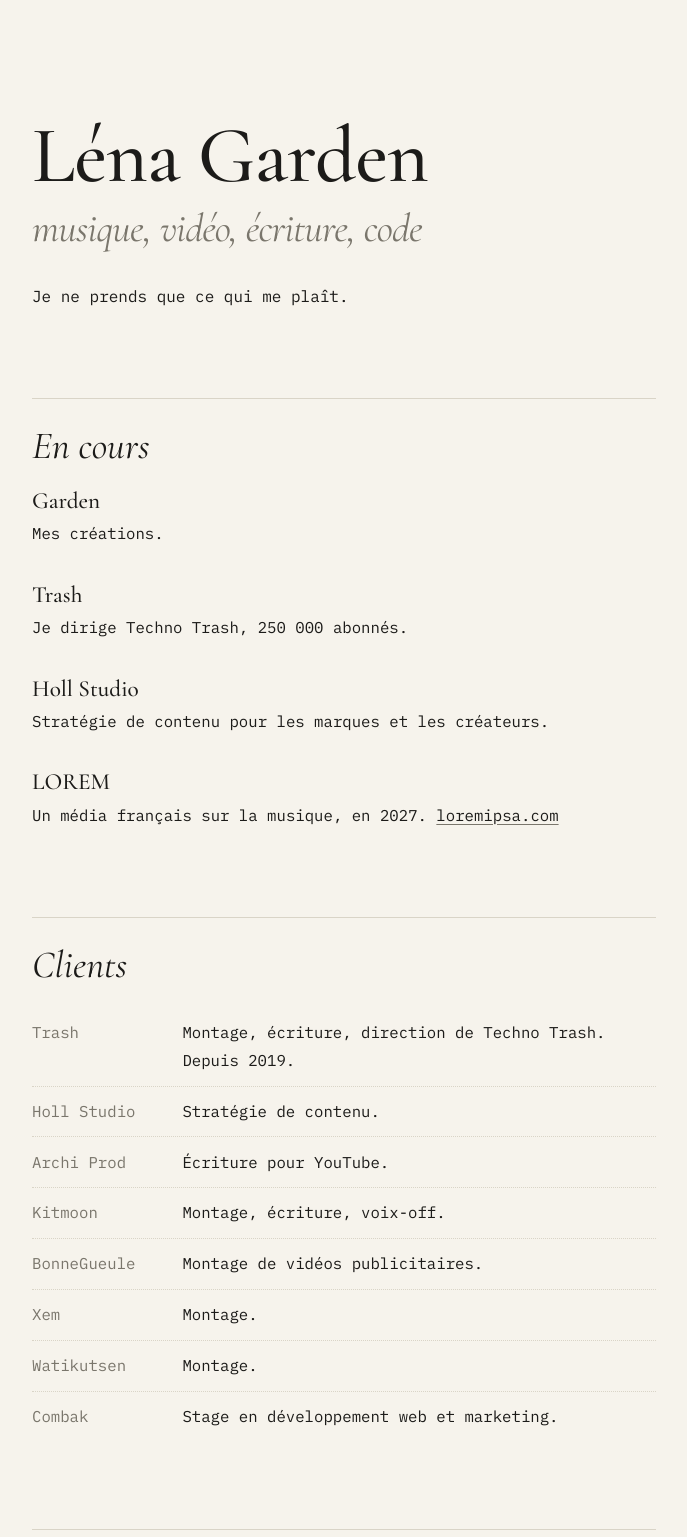
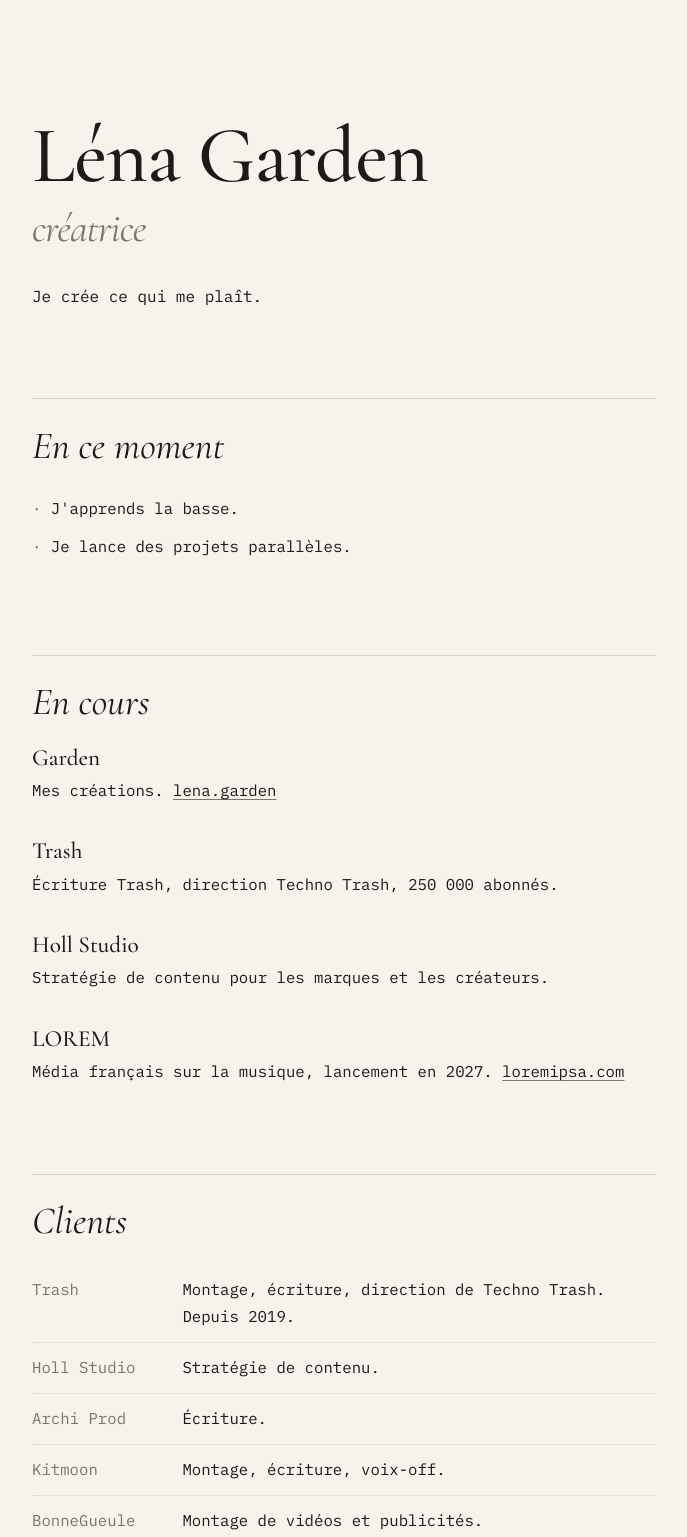
Before and after one commit to lenadotgarden/lena-sh, a plain HTML site: page index.html in a window 1280 px wide. Shown: the top 1537 px of the page, without its empty margins (296-983 px from the left). Drawn offline with Linux system fonts and the light colour scheme.

Commit message:
maj contenu depuis le markdown

```diff
--- a/index.html
+++ b/index.html
@@ -4,7 +4,7 @@
 <meta charset="utf-8">
 <meta name="viewport" content="width=device-width, initial-scale=1">
 <title>Léna Garden</title>
-<meta name="description" content="Léna Garden, artiste. Musique, vidéo, écriture, code.">
+<meta name="description" content="Léna Garden, créatrice.">
 <meta name="theme-color" content="#f6f3ec" media="(prefers-color-scheme: light)">
 <meta name="theme-color" content="#121210" media="(prefers-color-scheme: dark)">
 <link rel="preload" href="/fonts/CormorantGaramond-italic-400.woff2" as="font" type="font/woff2" crossorigin>
@@ -70,21 +70,29 @@ footer{margin-top:4rem;color:var(--dim);font-size:.86em}
 <main>
 
 <header>
-  <h1>Léna Garden<em>musique, vidéo, écriture, code</em></h1>
-  <p class="lead">Je ne prends que ce qui me plaît.</p>
+  <h1>Léna Garden<em>créatrice</em></h1>
+  <p class="lead">Je crée ce qui me plaît.</p>
 </header>
+
+<section id="en-ce-moment">
+  <h2>En ce moment</h2>
+  <ul class="plain">
+    <li>J'apprends la basse.</li>
+    <li>Je lance des projets parallèles.</li>
+  </ul>
+</section>
 
 <section id="en-cours">
   <h2>En cours</h2>
 
   <div class="project">
     <h3>Garden</h3>
-    <p>Mes créations.</p>
+    <p>Mes créations. <a href="https://lena.garden">lena.garden</a></p>
   </div>
 
   <div class="project">
     <h3>Trash</h3>
-    <p>Je dirige Techno Trash, 250&nbsp;000 abonnés.</p>
+    <p>Écriture Trash, direction Techno Trash, 250&nbsp;000 abonnés.</p>
   </div>
 
   <div class="project">
@@ -94,7 +102,7 @@ footer{margin-top:4rem;color:var(--dim);font-size:.86em}
 
   <div class="project">
     <h3>LOREM</h3>
-    <p>Un média français sur la musique, en 2027. <a href="https://loremipsa.com">loremipsa.com</a></p>
+    <p>Média français sur la musique, lancement en 2027. <a href="https://loremipsa.com">loremipsa.com</a></p>
   </div>
 </section>
 
@@ -103,9 +111,9 @@ footer{margin-top:4rem;color:var(--dim);font-size:.86em}
   <dl>
     <div class="row"><dt>Trash</dt><dd>Montage, écriture, direction de Techno Trash. Depuis 2019.</dd></div>
     <div class="row"><dt>Holl Studio</dt><dd>Stratégie de contenu.</dd></div>
-    <div class="row"><dt>Archi Prod</dt><dd>Écriture pour YouTube.</dd></div>
+    <div class="row"><dt>Archi Prod</dt><dd>Écriture.</dd></div>
     <div class="row"><dt>Kitmoon</dt><dd>Montage, écriture, voix-off.</dd></div>
-    <div class="row"><dt>BonneGueule</dt><dd>Montage de vidéos publicitaires.</dd></div>
+    <div class="row"><dt>BonneGueule</dt><dd>Montage de vidéos et publicités.</dd></div>
     <div class="row"><dt>Xem</dt><dd>Montage.</dd></div>
     <div class="row"><dt>Watikutsen</dt><dd>Montage.</dd></div>
     <div class="row"><dt>Combak</dt><dd>Stage en développement web et marketing.</dd></div>
@@ -124,7 +132,7 @@ footer{margin-top:4rem;color:var(--dim);font-size:.86em}
   <h2>Contact</h2>
   <ul class="plain">
     <li><a href="mailto:contact@lena.sh">contact@lena.sh</a></li>
-    <li><a href="https://youtube.com/playlist?list=PL8LJOooPoF37FOSEiES6ir-Wl4OHVmL1j">Portfolio vidéo</a></li>
+    <li><a href="https://youtube.com/playlist?list=PL8LJOooPoF37FOSEiES6ir-Wl4OHVmL1j">Certaines productions</a></li>
     <li><a href="https://github.com/lenadotgarden">GitHub</a></li>
   </ul>
 </section>
```
